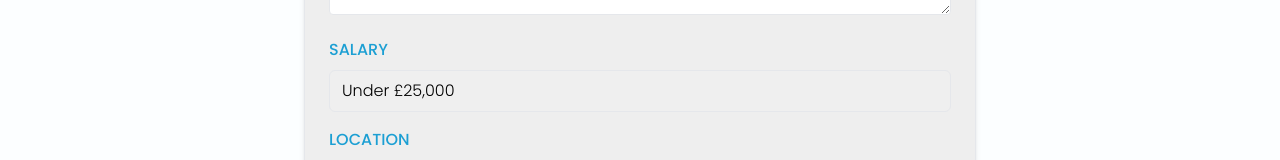
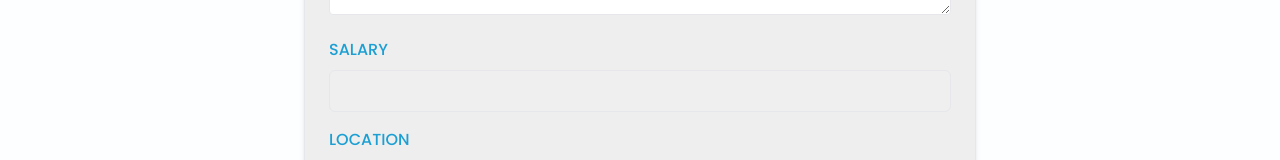
Before and after one commit to Nimira43/Knight-Coders, a Vue app: page /jobs/add in a window 1280 px wide. Shown: the part 588-748 px from the top of the page. Built offline with nearby package versions, Linux system fonts and the light colour scheme.

Commit message:
Form.salary and form.location

```diff
--- a/src/views/AddJobView.vue
+++ b/src/views/AddJobView.vue
@@ -83,8 +83,9 @@ const form = reactive({
               Salary
             </label>
             <select
+              id='salary'
+              v-model='form.salary'
               name='salary'
-              id='salary'
               class='border rounded-md w-full py-2 px-3'
               required
             >
@@ -112,6 +113,7 @@ const form = reactive({
             </label>
             <input
               type='text'
+              v-model='form.location'
               id='location'
               name='loction'
               class='border rounded w-full py-2 px-3 mb-2'
```
